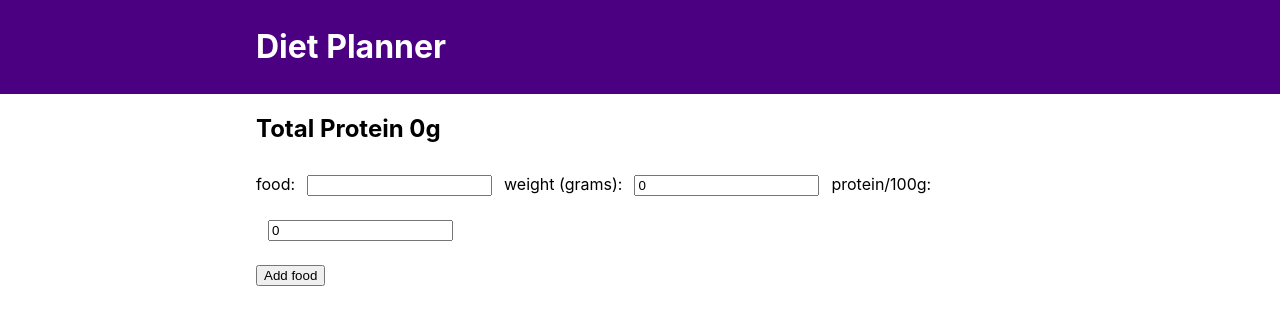
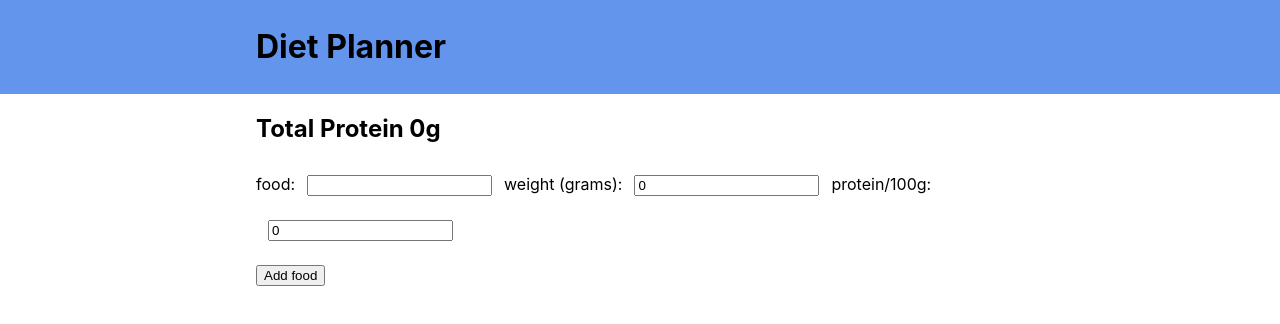
Before and after one commit to bartmj/diet-planner, a React (Create React App) app: page / in a window 1280 px wide. Shown: the top 324 px of the page. Built offline with nearby package versions, Linux system fonts and the light colour scheme.

Commit message:
color change

```diff
--- a/src/App.css
+++ b/src/App.css
@@ -13,10 +13,9 @@ input {
 }
 
 .App-header{
-  background-color:indigo;
+  background-color:cornflowerblue;
   padding: 6px 0 6px 0;
 }
 
 .App-header h1{
-  color: white;
 }
```
